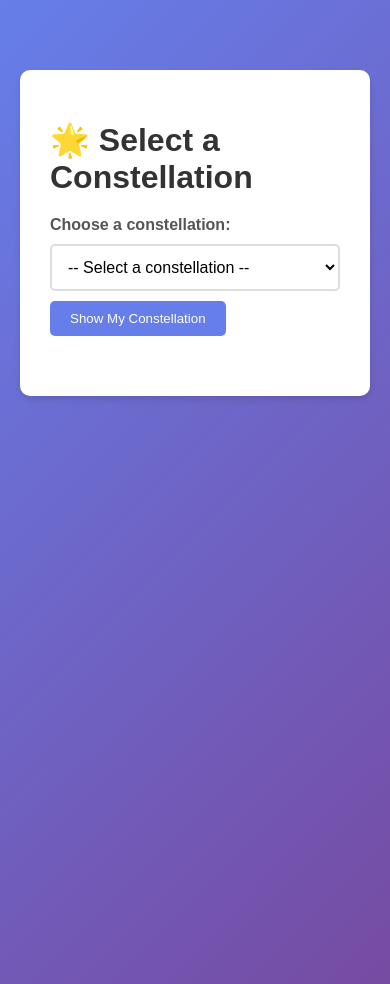
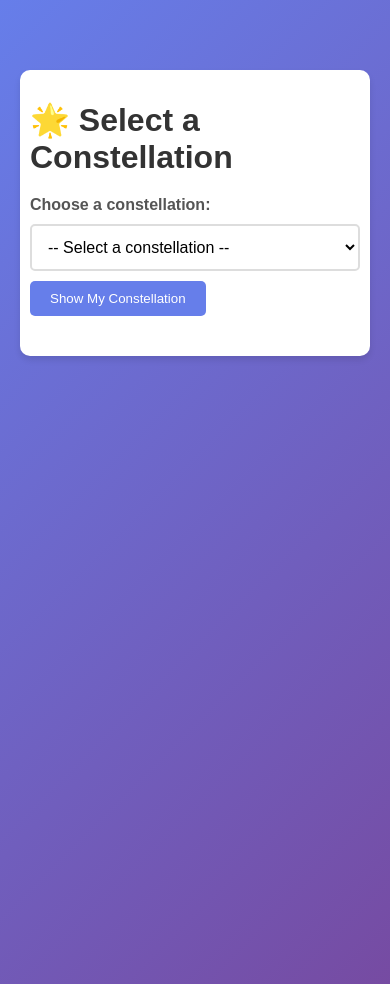
Before and after one commit to Rajit-abdillah/Star-charts, a React (Vite) app: page / in a window 390 px wide. Built offline with nearby package versions, Linux system fonts and the light colour scheme.

Commit message:
added responsive style

```diff
--- a/src/styles.scss
+++ b/src/styles.scss
@@ -192,3 +192,18 @@ select {
     margin-top: 10px;
   }
 }
+
+@media (max-width: 768px) {
+  .container {
+    padding: 10px;
+  }
+
+  .star-chart img {
+    max-width: 100%;
+    height: auto;
+  }
+
+  .fact-section {
+    padding: 10px;
+  }
+}
```
